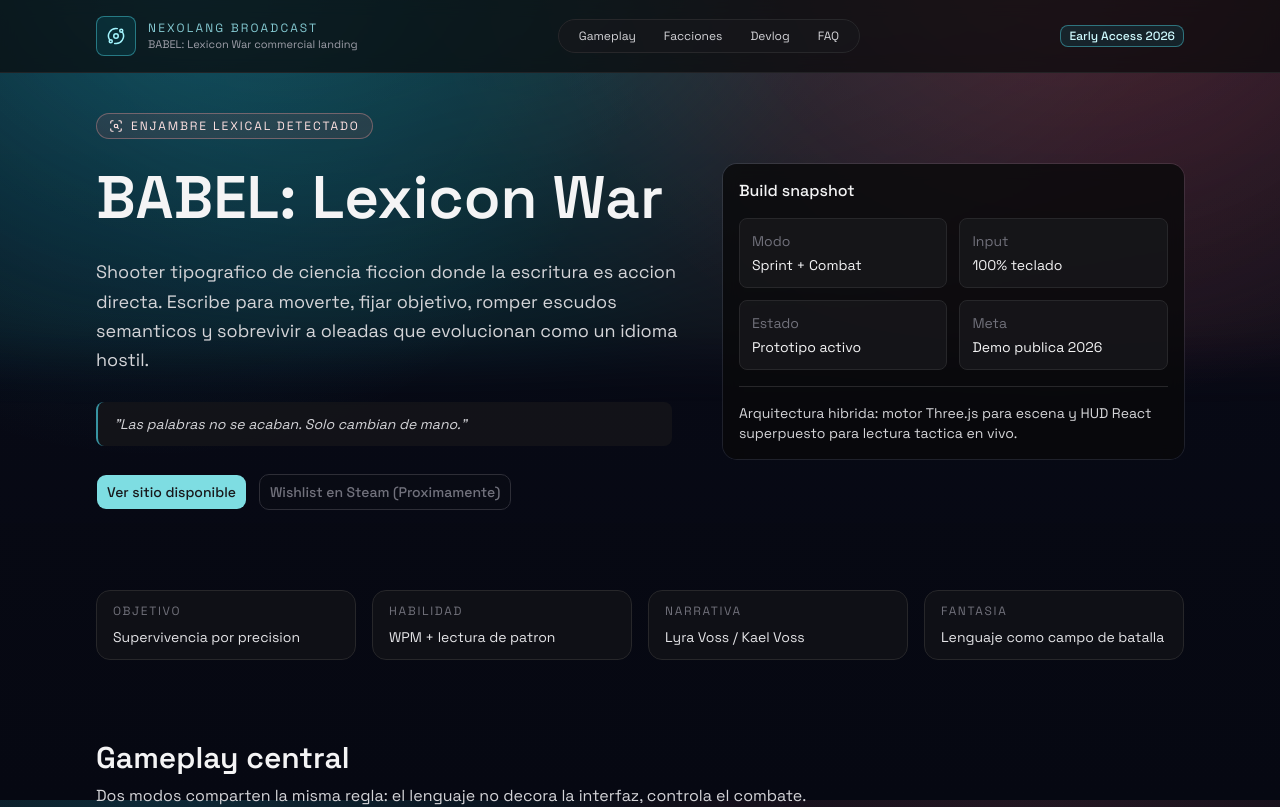
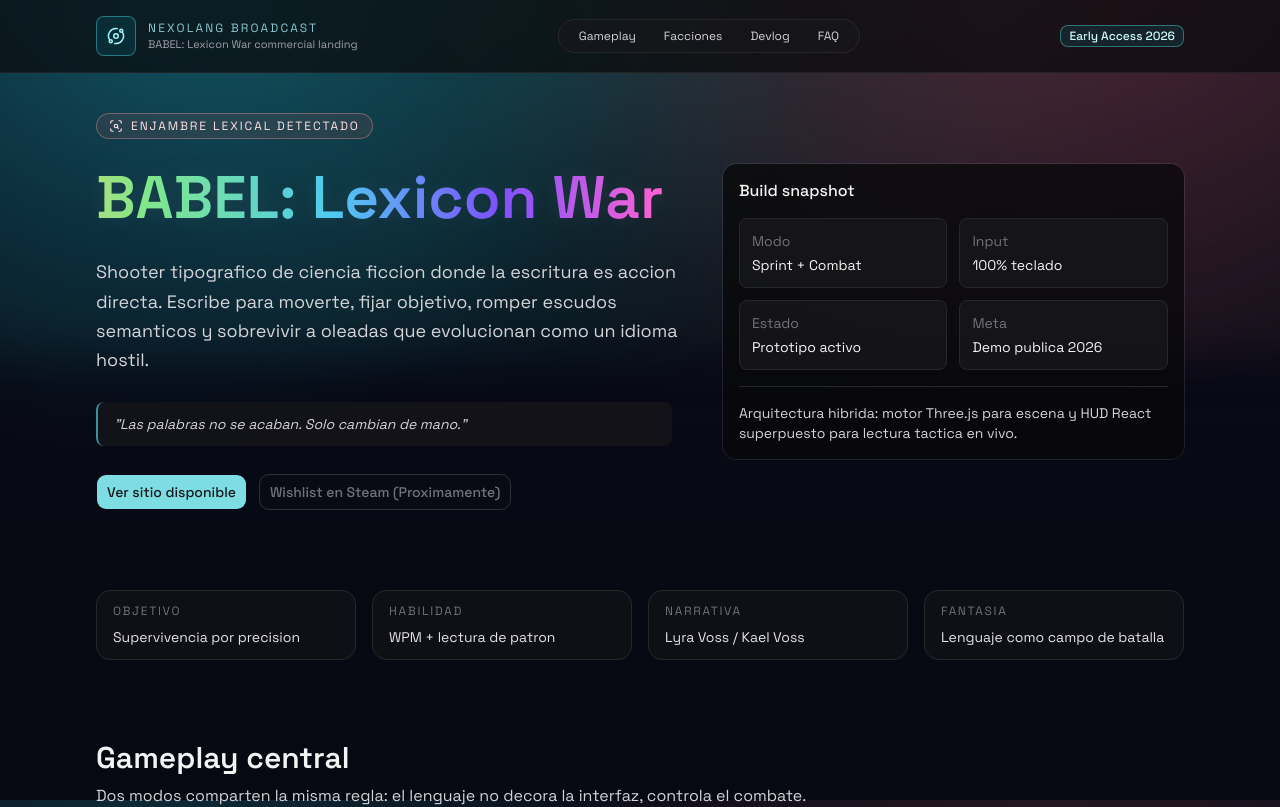
Before and after one commit to SamuelMenan/BABEL-lexicon-war-web, a Next.js app: page / in a window 1280 px wide. Shown: the top 807 px of the page. Built offline with nearby package versions, Linux system fonts and the light colour scheme.

Commit message:
Title now has rainbow animation

```diff
--- a/app/globals.css
+++ b/app/globals.css
@@ -160,6 +160,39 @@
   }
 }
 
+.rainbow-title {
+  color: transparent;
+  background: linear-gradient(
+    90deg,
+    #ff4d6d 0%,
+    #ff8c42 14%,
+    #ffd166 28%,
+    #7ee787 42%,
+    #4cc9f0 58%,
+    #7c4dff 72%,
+    #ff5fd2 86%,
+    #ff4d6d 100%
+  );
+  background-size: 200% 200%;
+  background-clip: text;
+  -webkit-background-clip: text;
+  -webkit-text-fill-color: transparent;
+  animation: rainbowShift 4.5s linear infinite;
+  text-shadow: 0 0 22px rgba(255, 255, 255, 0.08);
+}
+
+@keyframes rainbowShift {
+  0% {
+    background-position: 0% 50%;
+  }
+  50% {
+    background-position: 100% 50%;
+  }
+  100% {
+    background-position: 0% 50%;
+  }
+}
+
 @media (max-width: 640px) {
   .babel-nebula {
     height: 380px;
--- a/app/page.tsx
+++ b/app/page.tsx
@@ -1,5 +1,12 @@
 "use client";
 
+import { Accordion, AccordionContent, AccordionItem, AccordionTrigger } from "@/components/ui/accordion";
+import { Badge } from "@/components/ui/badge";
+import { buttonVariants } from "@/components/ui/button";
+import { Card, CardContent, CardHeader, CardTitle } from "@/components/ui/card";
+import { Separator } from "@/components/ui/separator";
+import { Tabs, TabsContent, TabsList, TabsTrigger } from "@/components/ui/tabs";
+import { trackEvent } from "@/lib/analytics";
 import {
     Activity,
     Crosshair,
@@ -14,13 +21,6 @@ import {
     Timer,
     Zap,
 } from "lucide-react";
-import { Accordion, AccordionContent, AccordionItem, AccordionTrigger } from "@/components/ui/accordion";
-import { Badge } from "@/components/ui/badge";
-import { buttonVariants } from "@/components/ui/button";
-import { Card, CardContent, CardHeader, CardTitle } from "@/components/ui/card";
-import { Separator } from "@/components/ui/separator";
-import { Tabs, TabsContent, TabsList, TabsTrigger } from "@/components/ui/tabs";
-import { trackEvent } from "@/lib/analytics";
 
 const LINKS = {
   site: "https://babel-lexicon-war.vercel.app/",
@@ -164,7 +164,7 @@ export default function Home() {
               Enjambre Lexical detectado
             </p>
 
-            <h1 className="text-balance text-4xl font-semibold leading-[1.04] text-zinc-100 sm:text-5xl lg:text-6xl">
+            <h1 className="rainbow-title text-balance text-4xl font-semibold leading-[1.04] sm:text-5xl lg:text-6xl">
               BABEL: Lexicon War
             </h1>
 
```
Lines whose indentation alone changed are shown as unchanged.
